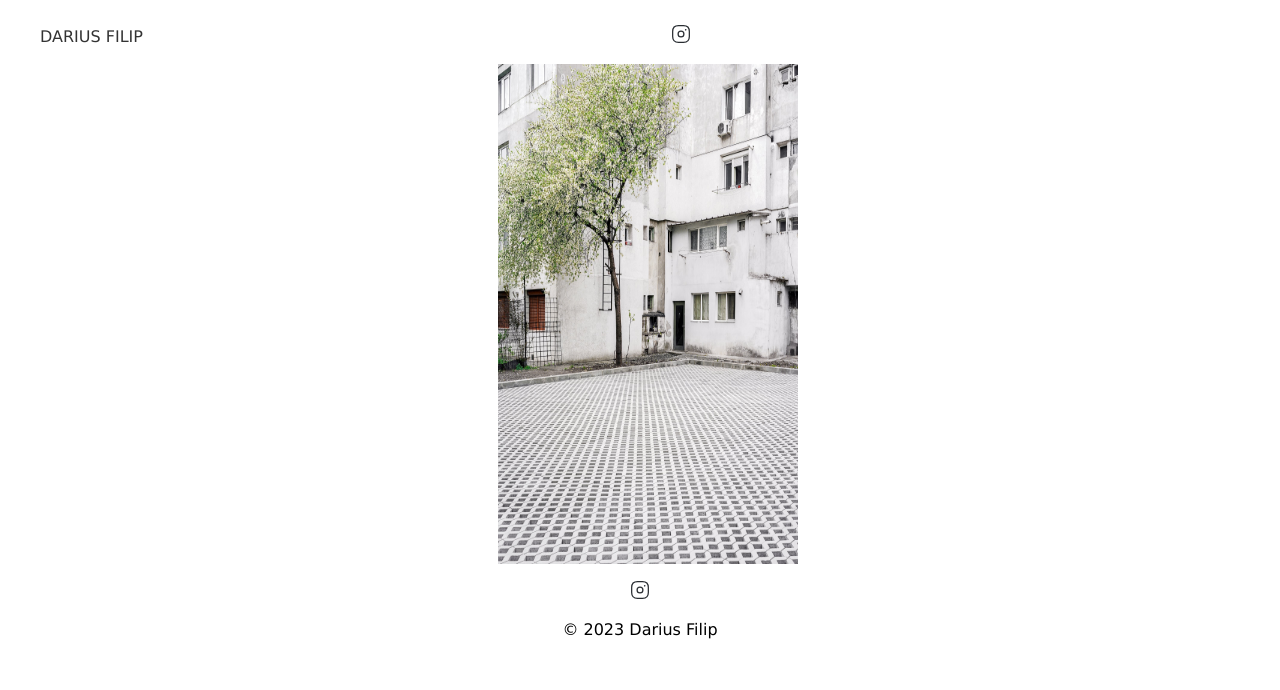
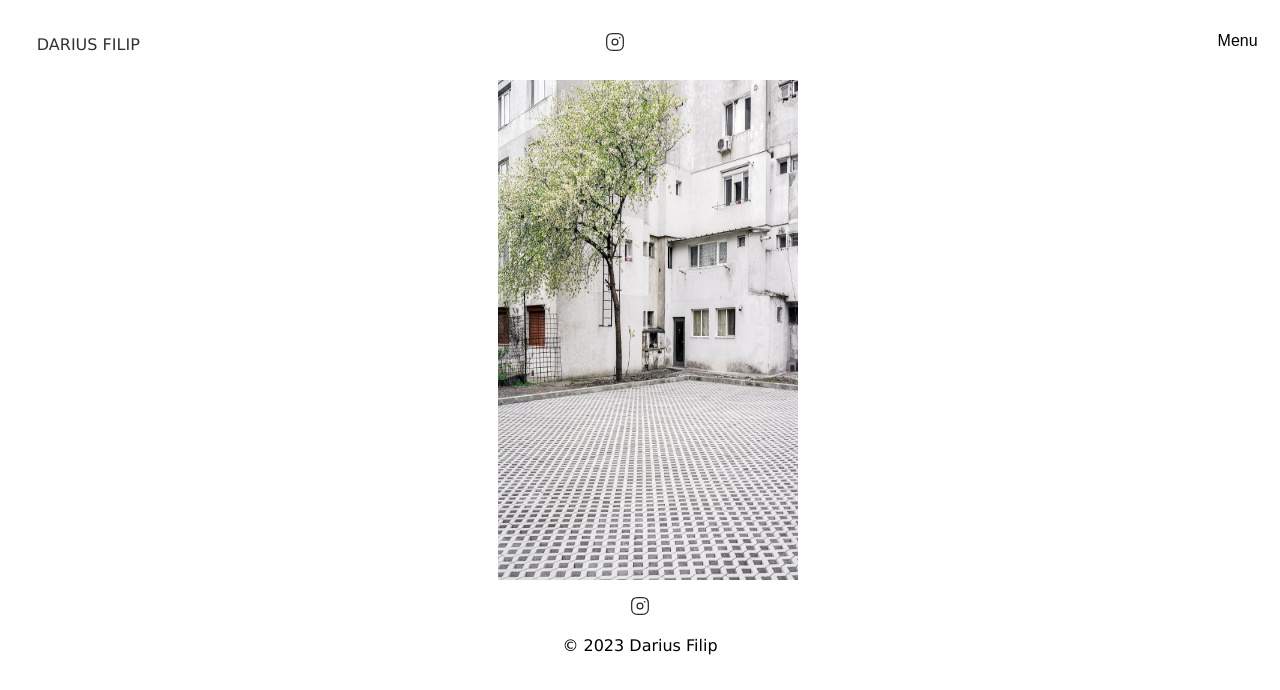
Before and after one commit to danieldraganweb/darius-filip-com-next-app, a Next.js app: page / in a window 1280 px wide. Shown: the top 690 px of the page. Built offline with nearby package versions, Linux system fonts and the light colour scheme.

Commit message:
style burger menu navbar

```diff
--- a/app/components/Navbar.tsx
+++ b/app/components/Navbar.tsx
@@ -16,15 +16,22 @@
       <Link href="/" className={styles.logo}>
         DARIUS FILIP
       </Link>
-      <InstagramSVG />
+      <div className={styles.instagramSVG}>
+        <InstagramSVG />
+      </div>
       <button className={styles.burgerMenu} onClick={toggleMenu}>
+        Menu
         <span></span>
         <span></span>
         <span></span>
         <span></span>
         <span></span>
       </button>
-      <ul className={`${styles.navLinks} ${menuOpen ? styles.open : ""}`}>
+      <ul
+        className={`${styles.navLinks} ${
+          menuOpen ? styles.open : styles.closed
+        }`}
+      >
         <li>
           <Link href="/series">Series.</Link>
         </li>
--- a/app/styles/components/Navbar.module.scss
+++ b/app/styles/components/Navbar.module.scss
@@ -17,7 +17,7 @@
     text-decoration: none;
     font-family: $primary-font;
     color: $primary-text-color;
-    padding-left: 1rem;
+    padding-left: 0.8rem;
   }
   .burgerMenu {
     display: flex;
@@ -25,7 +25,7 @@
     justify-content: space-around;
     align-items: center;
     width: 2.3rem;
-    height: auto;
+    height: 2rem;
     cursor: pointer;
     text-align: center;
     background-color: white;
@@ -67,70 +67,16 @@
       color: $primary-text-color;
     }
   }
-
   .instagramSVG {
-    font-size: 2rem;
-    margin-left: 2rem;
     color: #333;
     text-decoration: none;
     margin-right: 8rem;
+    display: flex;
+    justify-content: center;
+    align-items: center;
   }
 }
-// .navbar {
-//     font-family: $primary-font;
-//     display: flex;
-//     justify-content: space-between;
-//     align-items: center;
-//     padding: 1rem;
-//     width: 100vh;
-//     width: 100vw;
-//     max-width: 1250px;
-//     min-width: 300px;
-//     margin-left: auto;
-//     margin-right: auto;
 
-//     .a{
-//         text-decoration: none;
-//         color: #333;
-//     }
-//   .burgerMenu {
-//     display: flex;
-//   }
-//   .logo {
-//     margin: 0;
-//     font-size: 2.5rem;
-//     font-weight: 300;
-//     position: relative;
-//     text-decoration: none;
-//     font-family: $primary-font;
-//     color: $primary-text-color  ;
-//   }
-//   .navLinks {
-//     font-family: $primary-font;
-//     display: flex;
-//     list-style-type: none;
-//     transition: all 0.3s ease-in-out;
-//     text-decoration: none;
-//     text-decoration: none;
-//     color: #333;
-//     font-size: 1.8rem;
-//     font-weight: 400;
-//     li {
-//       margin-left: 2rem;
-//     }
-//     a{
-//         font-family: $primary-font;
-//         text-decoration: none;
-//         color: #333;
-//     }
-//   }
-//   .instagramSVG {
-//     font-size: 2rem;
-//     margin-left: 2rem;
-//     color: #333;
-//     text-decoration: none;
-//   }
-// }
  // media queries
 
 //  @media (min-width: 1250px) {
```
